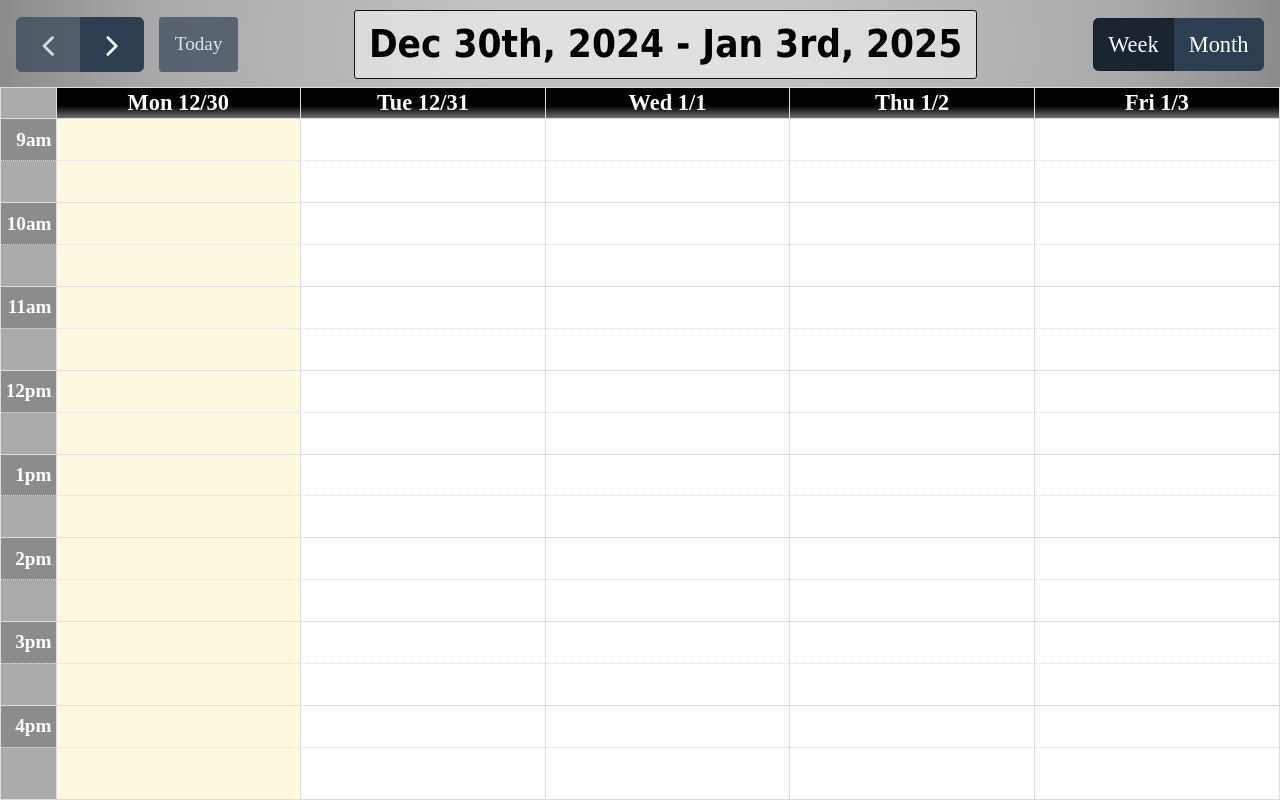
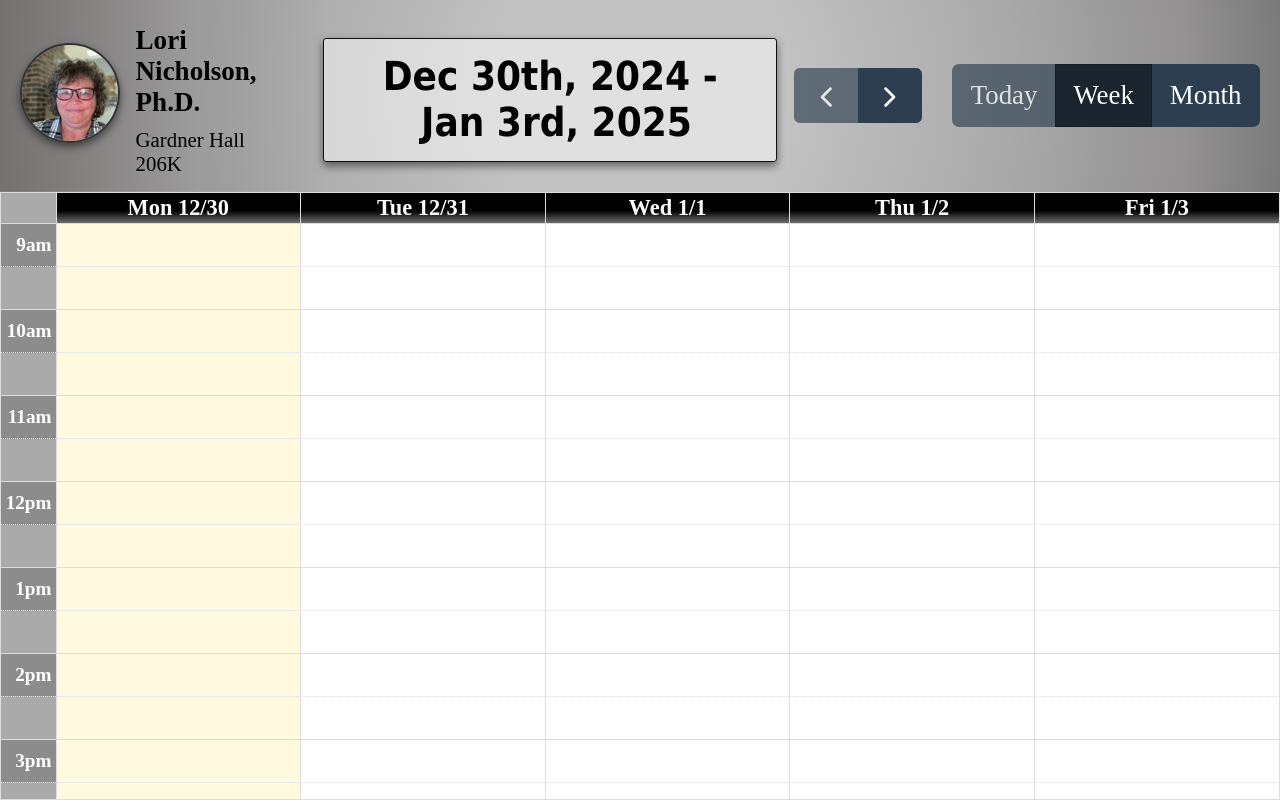
Before and after one commit to JRBerger123/calendar-scheduler, a plain HTML site: page index.html in a window 1280 px wide. Drawn offline with nearby package versions, Linux system fonts and the light colour scheme.

Commit message:
Added profile and major changes to title toolbar

```diff
--- a/index.html
+++ b/index.html
@@ -9,7 +9,22 @@
 </head>
 <body>
 
-  <div id="calendar"></div>
+	<div id="calendar-container">
+		<div id="calendar-logo">
+			<div id="div-profile-image">
+				<img id="profile-image" src="profile-image.jpg" alt="Profile Image">
+			</div>
+			<div id="div-professor-info">
+				<div id="professor-name">
+					<p>Lori Nicholson, Ph.D.</p>
+				</div>
+				<div id="office">
+					<p>Gardner Hall 206K</p>
+				</div>
+			</div>
+		</div>
+		<div id="calendar"></div>
+	</div>
 
   <!-- Modal GUI -->
     <div id="appointmentModal" class="modal">
--- a/script.js
+++ b/script.js
@@ -545,6 +545,32 @@ document.addEventListener('DOMContentLoaded', function() {
 		addEvents(eventManager, calendar)
 	  }
 
+    // Place the profile image in the header toolbar
+    const headerToolbar = document.querySelector('.fc-header-toolbar');
+    const calendarLogo = document.getElementById('calendar-logo');
+    if (headerToolbar && calendarLogo) {
+      calendarLogo.style.display = 'flex  '; // Ensure the image is displayed
+      headerToolbar.insertBefore(calendarLogo, headerToolbar.firstChild);
+    }
+
+    // Move the left-right buttons to the right of the title div
+    const buttonGroups = document.querySelectorAll('.fc-button-group');
+    const toolbarChunks = document.querySelectorAll('.fc-toolbar-chunk');
+    const titleDiv = document.querySelector('.fc-toolbar-title');
+    if (toolbarChunks.length > 1 && buttonGroups[0] && titleDiv) {
+      toolbarChunks[1].insertBefore(buttonGroups[0], titleDiv.nextSibling);
+    }
+
+    // Move the today button to the left of the week and month buttons
+    if (buttonGroups.length > 1) {
+      const correctButtonGroup = buttonGroups[1]; // Assuming the second button group is the correct one
+      if (correctButtonGroup && titleButton) {
+        correctButtonGroup.insertBefore(titleButton, correctButtonGroup.firstChild);
+      }
+      // Add a class to the toolbar chunk containing the buttons
+      correctButtonGroup.closest('.fc-toolbar-chunk').classList.add('view-toolbar-chunk');
+    }
+
 	  //calendar.render(); // Trigger a render update if needed
 
 	  events: tempEventManager.getEvents(); // Use formatted events
--- a/styles.css
+++ b/styles.css
@@ -1,4 +1,4 @@
-html, body {
+toolbarhtml, body {
   height: 100%;
   margin: 0;
   padding: 0;
@@ -6,6 +6,71 @@ html, body {
 
 #calendar {
   height: 100vh; /* Use the full viewport height */
+}
+
+.fc-header-toolbar { /* Title div */
+  padding-bottom: 1px;
+  margin: 0px !important;
+  background: radial-gradient(circle, rgba(194,194,194,1) 23%, rgba(169,169,169,1) 58%, rgba(147,145,145,1) 85%, rgb(122, 122, 122) 100%);
+}
+
+.fc-toolbar-chunk {
+  display: flex;
+  align-items: center;
+}
+
+.fc-toolbar-title {
+  flex-grow: 1;
+  font-size: 2.5em !important;
+  font-family: Tahoma, serif;
+  font-weight: bold;
+  background-color: rgba(255,255,255,.5);
+  margin-top: 8px !important;
+  padding: 14px 18px 16px 18px;
+  border-radius: 3px;
+  border: 1px solid #111;
+  word-break: break-word;
+  text-align: center;
+  box-shadow: 0 4px 8px rgba(0, 0, 0, 0.5); /* Adds a shadow around the title */
+}
+
+.view-toolbar-chunk {
+  margin: 10px 20px 10px 30px;
+  font-size: 1.2em;
+}
+
+#calendar-logo {
+  display: none;
+  background: linear-gradient(90deg, rgba(117,113,113,1) 0%, rgba(156,155,155,0.7301121132046569) 61%, rgba(169,169,169,0) 100%);
+  align-items: center;
+  padding: 10px 30px 10px 20px;
+  font-size: 1.3em;
+}
+
+#professor-name {
+  font-size: 1.3em;
+  font-weight: bold;
+}
+
+#calendar-logo p {
+  margin: 5px 0px;
+}
+
+#profile-image {
+  width: 100px;
+  height: 100px;
+  border-radius: 50%;
+  z-index: 10;
+  border: 2px solid #333;
+  box-shadow: 0 4px 8px rgba(0, 0, 0, 0.5);
+}
+
+#div-professor-info {
+  display: flex;
+  justify-content: center;
+  flex-direction: column;
+  align-items: center;
+  margin-top: 10px;
 }
 
 .modal {
@@ -245,30 +310,6 @@ html, body {
   display: none; /* Hides the dots */
 }
 
-.fc-header-toolbar { /* Title div */
-  padding: 10px 16px 8px 16px;
-  margin: 0px !important;
-  background: radial-gradient(circle, rgba(194,194,194,1) 23%, rgba(169,169,169,1) 76%, rgba(139,139,139,1) 100%);
-}
-
-.fc-toolbar-title {
-  font-size: 2.4em !important;
-  font-family: Tahoma, serif;
-  font-weight: bold;
-  background-color: rgba(255,255,255,.5);
-  padding: 10px 14px 12px 14px;
-  border-radius: 3px;
-  border: 1px solid #111;
-  word-break: break-word;
-  text-align: center;
-}
-
-.fc-today-button {
-  font-size: 1.2em !important;
-  border-radius: 3px !important;
-  padding: 12px 15px 12px 15px !important;
-}
-
 .fc-button-group {
   font-size: 1.4em !important;
   border-radius: 3px !important;
```
Also changed, not shown: profile-image.jpg (added).
